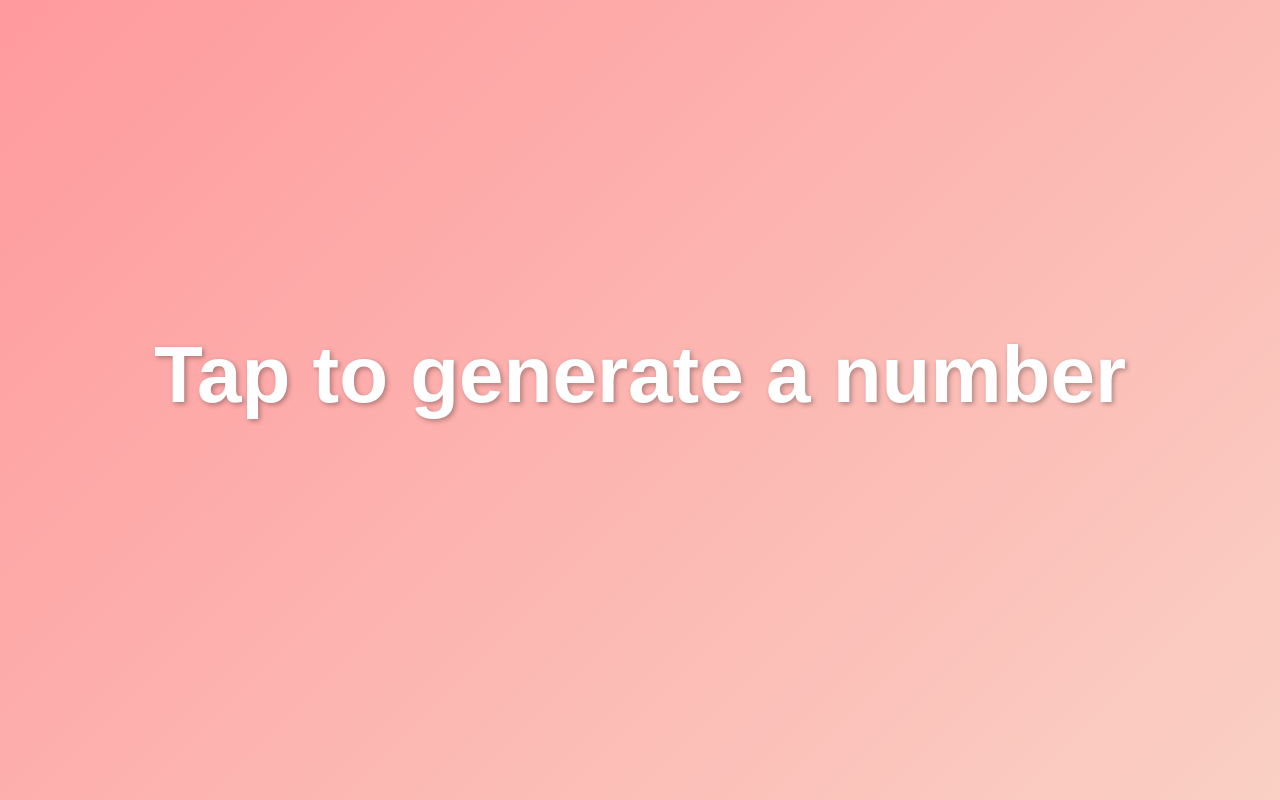
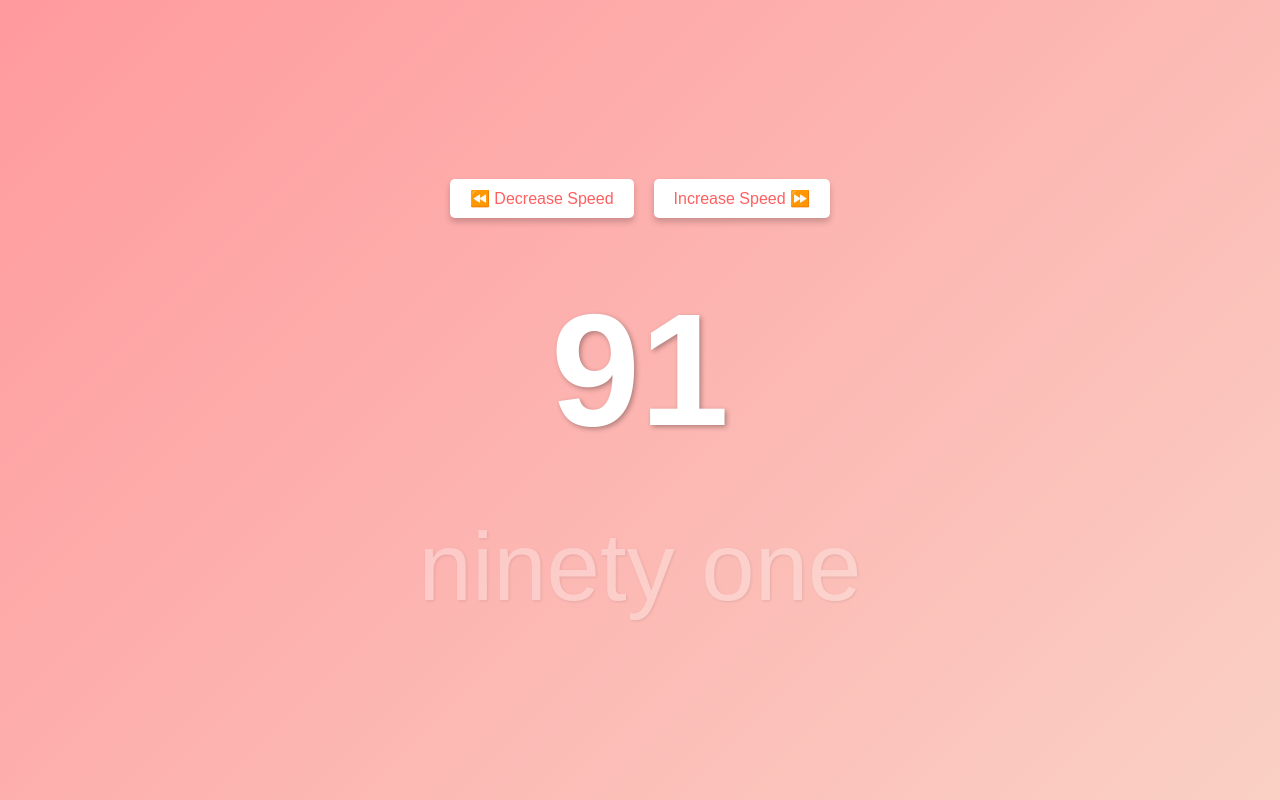
Before and after one commit to minhhungit/numbers, a plain HTML site: page index.html in a window 1280 px wide. Drawn offline with Linux system fonts and the light colour scheme.

Commit message:
auto gen

```diff
--- a/index.html
+++ b/index.html
@@ -24,6 +24,7 @@
             font-weight: bold;
             text-shadow: 2px 2px 5px rgba(0, 0, 0, 0.3);
             position: relative;
+            margin-top: 60px;
         }
 
         .no_selection {
@@ -48,11 +49,37 @@
             text-shadow: 1px 1px 3px rgba(0, 0, 0, 0.3);
             opacity: 0.3;
         }
+
+        .buttons {
+            display: flex;
+            gap: 20px;
+        }
+
+        button {
+            font-size: 1rem;
+            padding: 10px 20px;
+            border: none;
+            border-radius: 5px;
+            background-color: #ffffff;
+            color: #ff5f5f;
+            cursor: pointer;
+            box-shadow: 0px 4px 6px rgba(0, 0, 0, 0.2);
+        }
+
+        button:active {
+            box-shadow: 0px 2px 4px rgba(0, 0, 0, 0.2);
+            transform: translateY(2px);
+        }
     </style>
 </head>
 <body class="no_selection">
+    <div class="buttons">
+        <button id="decreaseSpeed">⏪ Decrease Speed</button>
+        <button id="increaseSpeed">Increase Speed ⏩</button>
+    </div>
+
     <div class="number-display" id="numberDisplay">
-        <div style="font-size: 5rem">Tap to generate a number</div>
+        <!-- <div style="font-size: 5rem">Tap to generate a number</div> -->
     </div>
     <div class="text-display" id="textDisplay"></div>
 
@@ -60,6 +87,9 @@
         const ones = ["", "one", "two", "three", "four", "five", "six", "seven", "eight", "nine"];
         const teens = ["eleven", "twelve", "thirteen", "fourteen", "fifteen", "sixteen", "seventeen", "eighteen", "nineteen"];
         const tens = ["", "ten", "twenty", "thirty", "forty", "fifty", "sixty", "seventy", "eighty", "ninety"];
+
+        let intervalId = null;
+        let speed = 1500; // Initial speed in milliseconds (1 second)
 
         function generateRandomNumber() {
             const randomNumber = Math.floor(Math.random() * 100) + 1;
@@ -156,7 +186,32 @@
             textDisplay.textContent = numberToWords(parseInt(number), isOrdinal);
         }
 
-        document.body.addEventListener('click', showNewNumber);
+        function startGeneratingNumbers() {
+            clearInterval(intervalId);
+            intervalId = setInterval(showNewNumber, speed);
+        }
+
+        function increaseSpeed() {
+            if (speed > 100) { // Limit the minimum speed to 100ms
+                speed -= 100;
+                startGeneratingNumbers();
+            }
+        }
+
+        function decreaseSpeed() {
+            if (speed < 5000) { // Limit the maximum speed to 5 seconds
+                speed += 100;
+                startGeneratingNumbers();
+            }
+        }
+
+        // Event listeners
+        document.getElementById('increaseSpeed').addEventListener('click', increaseSpeed);
+        document.getElementById('decreaseSpeed').addEventListener('click', decreaseSpeed);
+
+        // Start the interval when the page loads
+        showNewNumber();
+        startGeneratingNumbers();
     </script>
 </body>
 </html>
```
